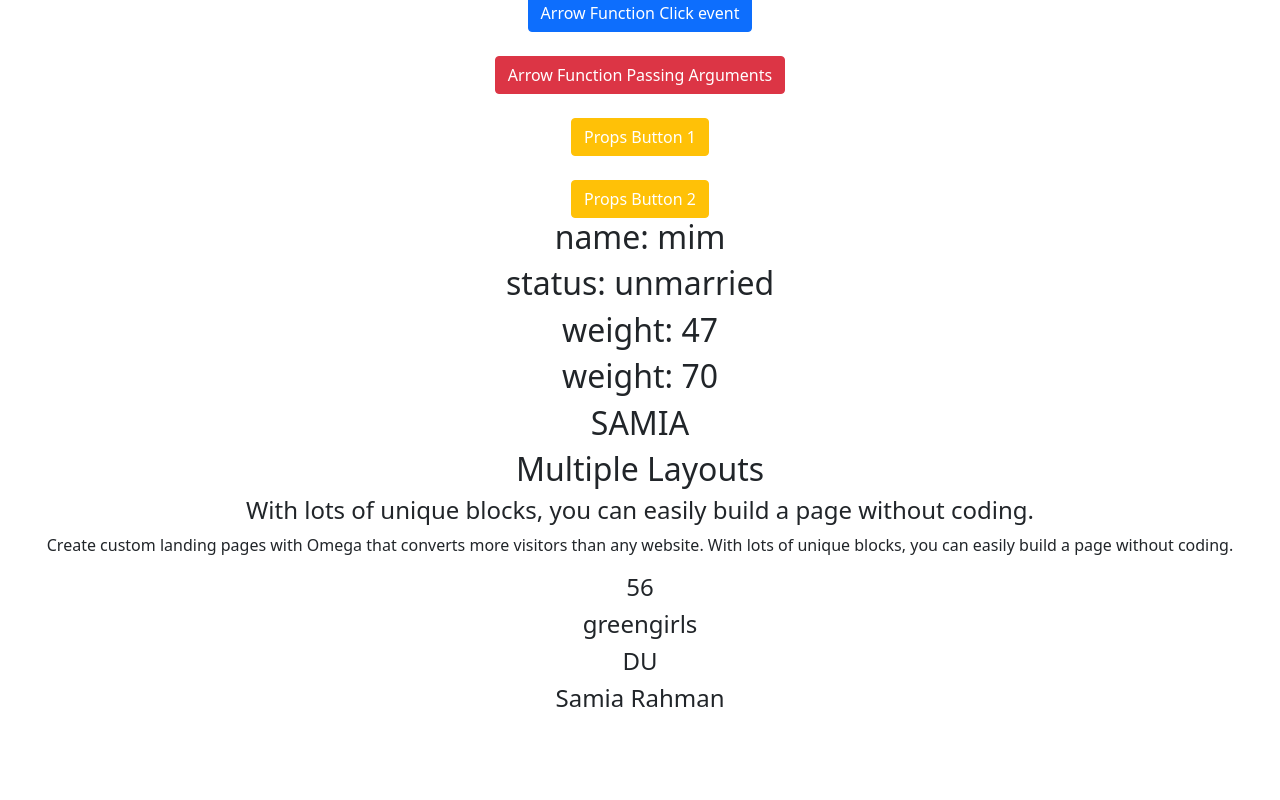
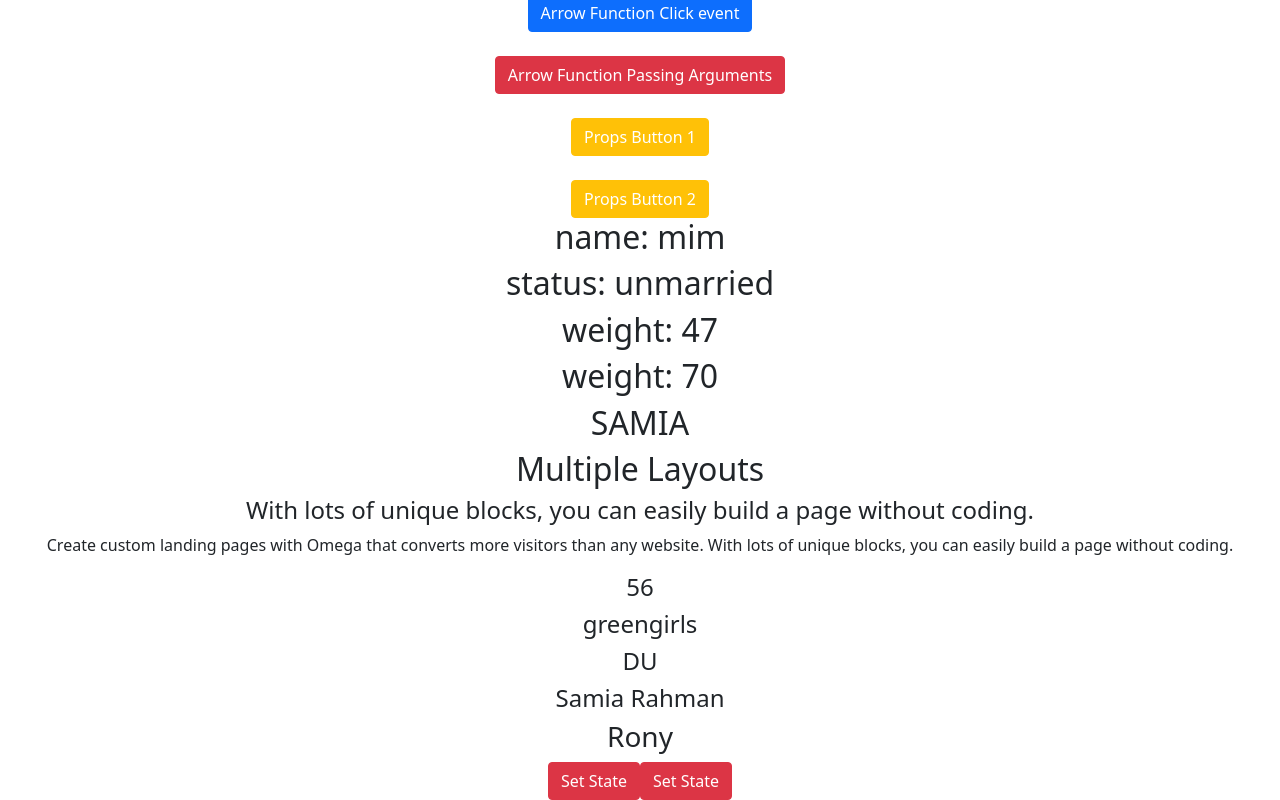
Before and after one commit to mrsamia/react_tuitorial, a React (Create React App) app: page / in a window 1280 px wide. Shown: the part 304-1104 px from the top of the page. Before the commit the page ends 1024 px from the top, so only its background shows below. Built offline with nearby package versions, Linux system fonts and the light colour scheme.

Commit message:
SRM | Set_state

```diff
--- a/src/App.js
+++ b/src/App.js
@@ -8,6 +8,7 @@ import Button from './components/Button';
 import State from './components/State';
 import State_2_practice from './components/State_2_practice';
 import State_practice_3 from './components/State_practice_3';
+import Set_state from './components/Set_state';
 
 function App() {
   return (
@@ -23,7 +24,7 @@ function App() {
      <State/>
      <State_2_practice/>
      <State_practice_3/>
-
+     <Set_state/>
 
     </div>
   );
--- /dev/null
+++ b/src/components/Set_state.js
@@ -0,0 +1,26 @@
+import React, { Component } from "react";
+
+class Set_state extends Component {
+
+constructor(){
+    super()
+    this.state={
+        name:"Rony"
+    }
+}
+
+fnct(a){
+    this.setState({name:a})
+}
+
+    render() {
+        return (
+            <div>
+                <h3>{this.state.name}</h3>
+                <button className="btn btn-danger" onClick={this.fnct.bind(this,"MIM")}>Set State </button>
+                <button className="btn btn-danger" onClick={this.fnct.bind(this,"Rony")}>Set State </button>
+            </div>
+        );
+    }
+}
+export default Set_state;
```
